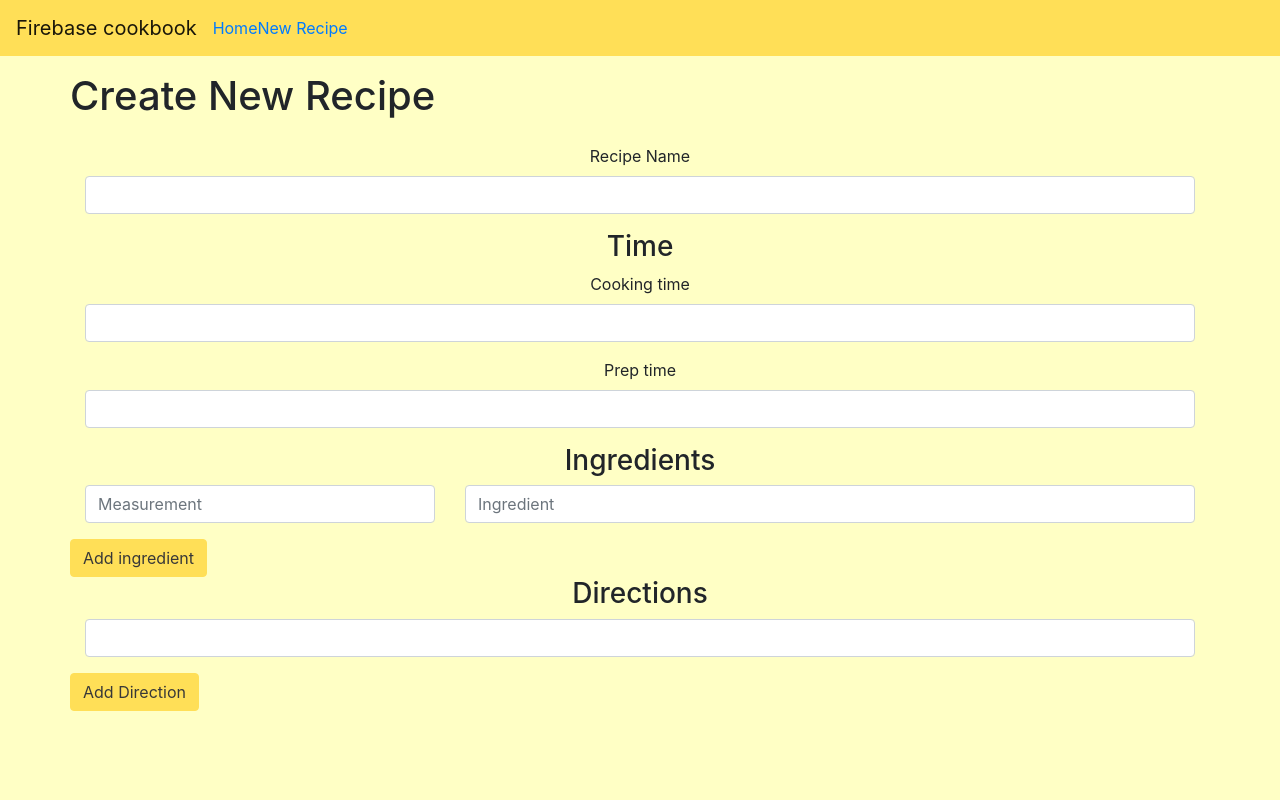
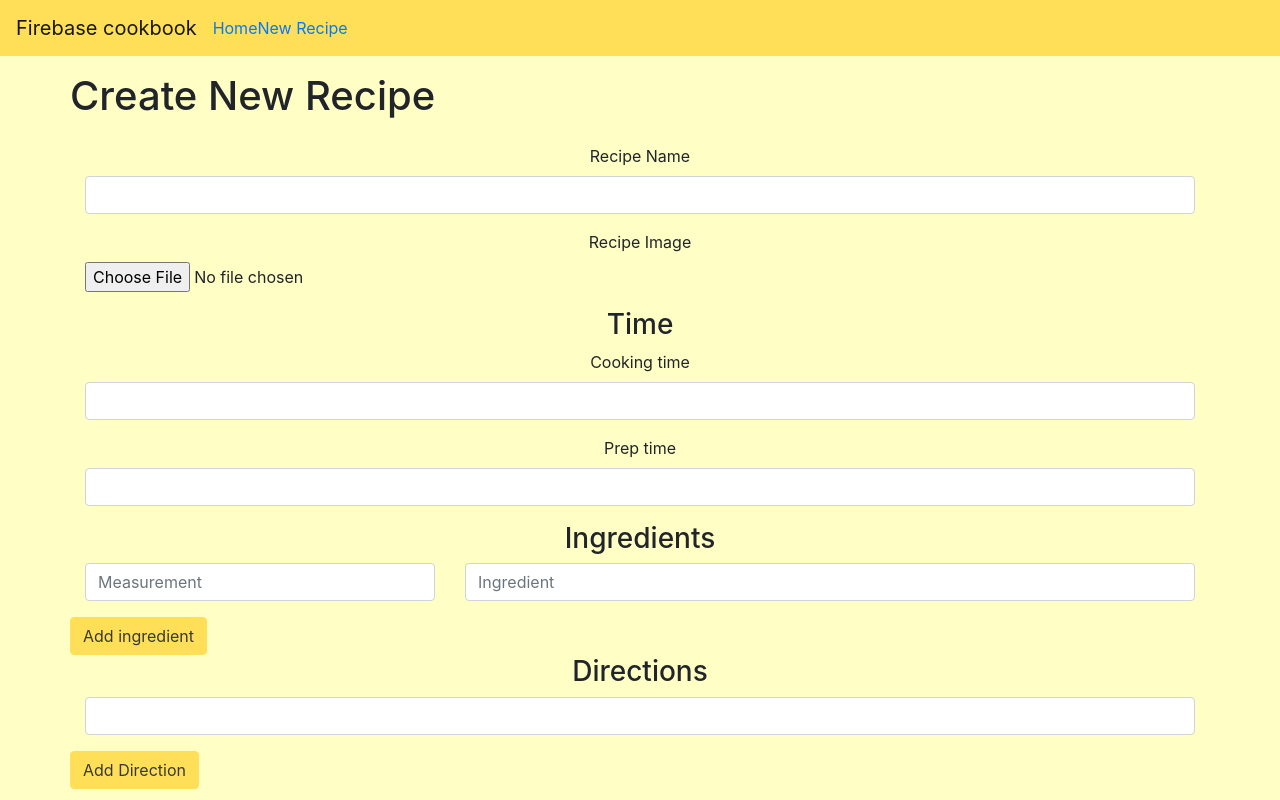
Before and after one commit to nicoleCamoro/firebase-cookbook, a React (Create React App) app: page /new-recipe in a window 1280 px wide. Built offline with nearby package versions, Linux system fonts and the light colour scheme.

Commit message:
Add file upload input

```diff
--- a/src/component/NewRecipe.js
+++ b/src/component/NewRecipe.js
@@ -12,7 +12,7 @@ class NewRecipe extends Component {
       measurement: "",
       ingredient: ""
     },
-    recipeName: ""
+    recipeImage: ""
   };
   render() {
     const onChangeInput = e => {
@@ -32,6 +32,15 @@ class NewRecipe extends Component {
                 <Form.Control
                   type="text"
                   name="recipeName"
+                  onChange={onChangeInput}
+                />
+              </Form.Group>
+
+              <Form.Group>
+                <Form.Label>Recipe Image</Form.Label>
+                <Form.Control
+                  type="file"
+                  name="recipeImage"
                   onChange={onChangeInput}
                 />
               </Form.Group>
```
Also changed, not shown: 1 other file (tests, documents, lock files or other folders).
